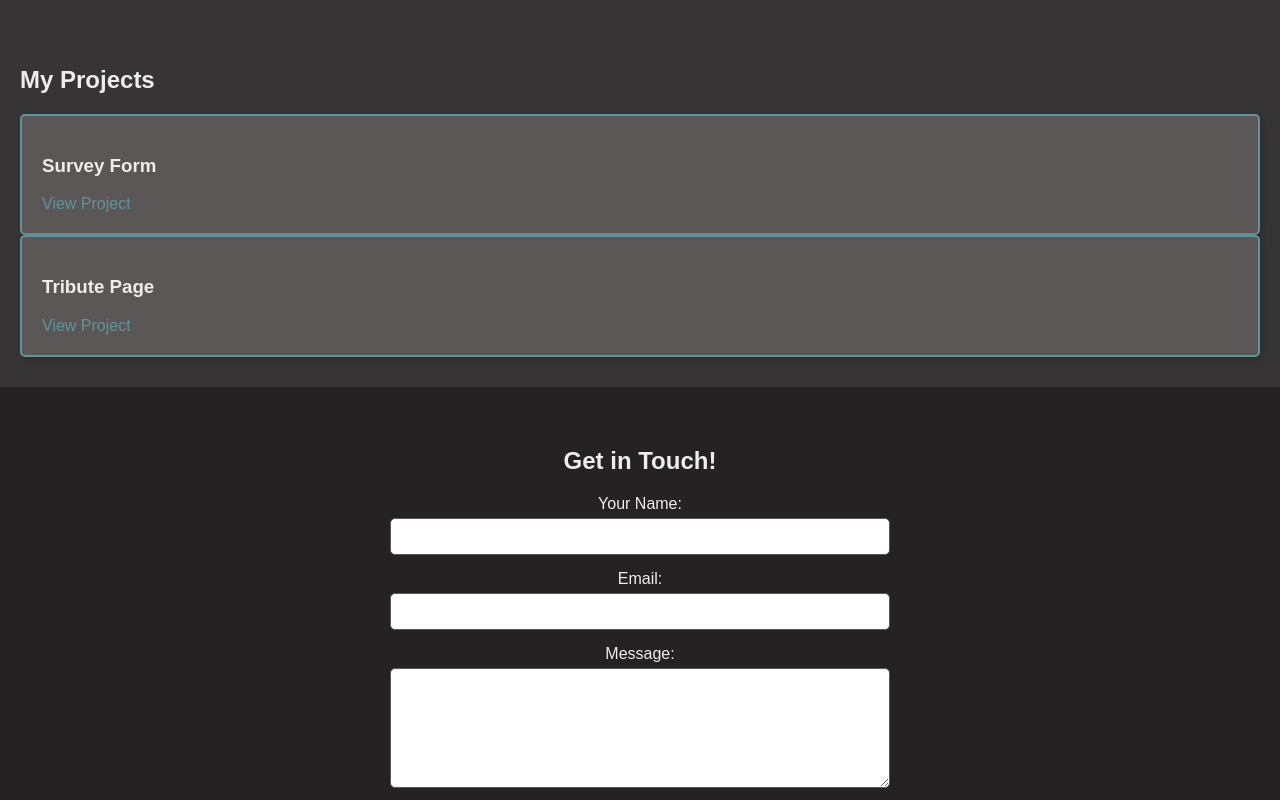
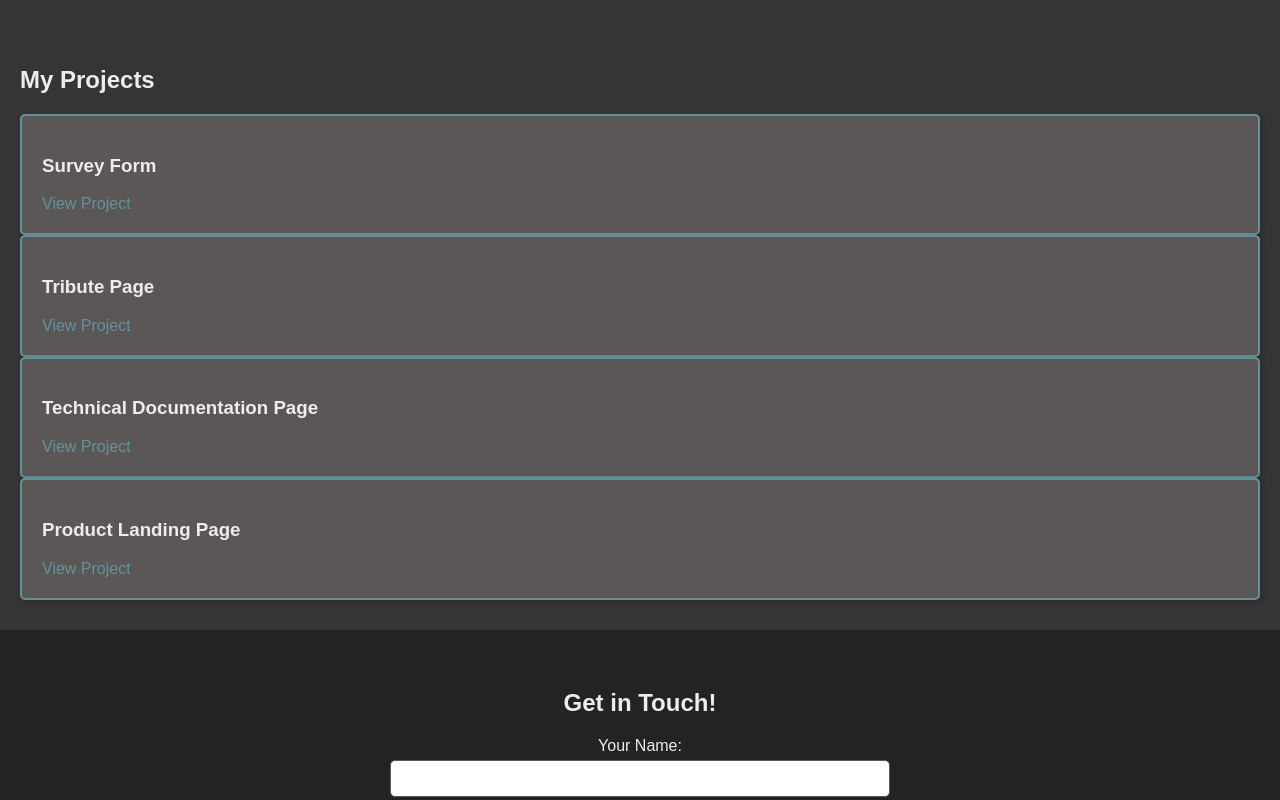
Before and after one commit to refractable/personal-portfolio, a plain HTML site: page index.html in a window 1280 px wide. Shown: the part 524-1324 px from the top of the page. Drawn offline with Linux system fonts and the light colour scheme.

Commit message:
Update index.html

```diff
--- a/index.html
+++ b/index.html
@@ -12,7 +12,7 @@
             <ul>
                 <li><a href="#welcome-section">Home</a></li>
                 <li><a href="#projects">Projects</a></li>
-                <li><a id="profile-link" href="https://github.com/your-github-username" target="_blank">GitHub</a></li>
+                <li><a id="profile-link" href="https://github.com/refractable" target="_blank">GitHub</a></li>
                 <li><a href="#contact">Contact</a></li>
             </ul>
         </nav>
@@ -36,7 +36,15 @@
                      <h3>Tribute Page</h3>
                      <a href="https://your-project-link" target="_blank">View Project</a>
                  </div>
+                 <div class="project-tile">
+                     <h3>Technical Documentation Page</h3>
+                     <a href="https://your-project-link" target="_blank">View Project</a>
                  </div>
+                 <div class="project-tile">
+                     <h3>Product Landing Page</h3>
+                     <a href="https://your-project-link" target="_blank">View Project</a>
+                 </div>
+             </div>
         </section>
 
         <section id="contact">
```
